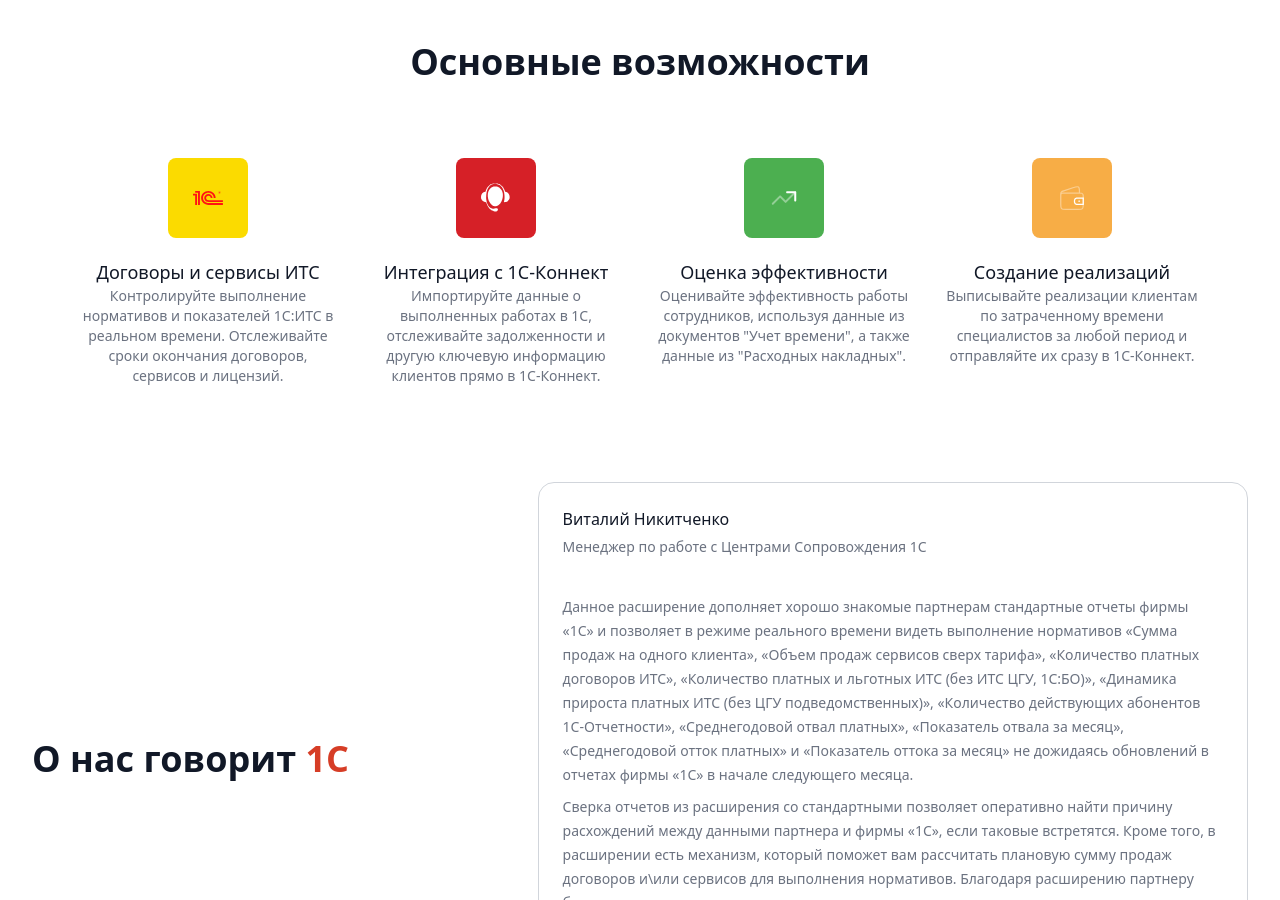
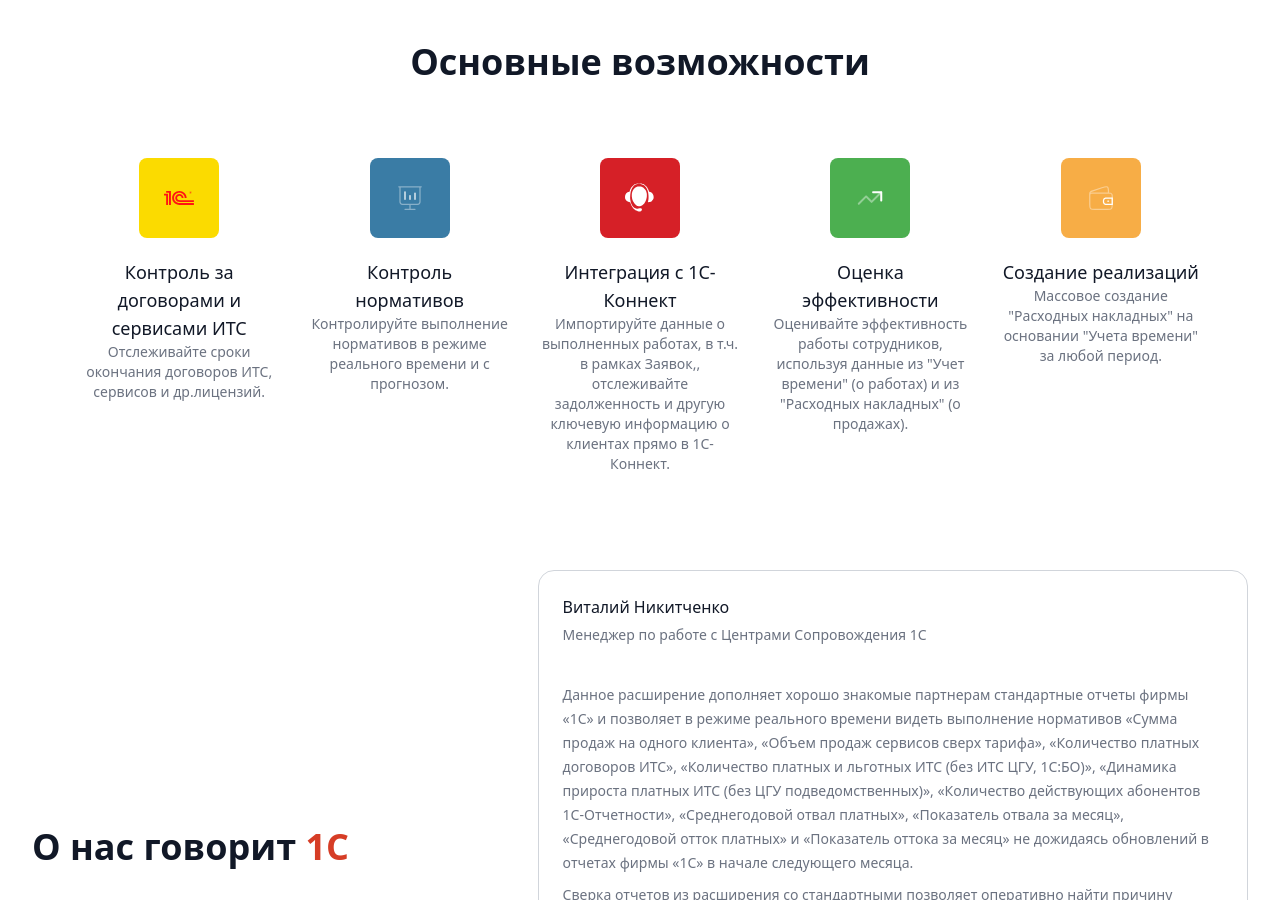
Before and after one commit to sorokinltd/franchisee-manag-doc.github.io, a Jekyll site: the page built from index.html, in a window 1280 px wide and 900 px high, scrolled down 468 px. Built offline with Jekyll 4.4.1, drawn with Linux system fonts in a browser that asks for light colours; nearby versions of some CDN libraries.

Commit message:
fix descriptions and add a new feature

```diff
--- a/_config.yml
+++ b/_config.yml
@@ -34,22 +34,27 @@
     color: blue
 
 features:
-  - title: Договоры и сервисы ИТС
-    description: Контролируйте выполнение нормативов и показателей 1С:ИТС в реальном времени. Отслеживайте сроки окончания договоров, сервисов и лицензий.
+  - title: Контроль за договорами и сервисами ИТС
+    description: Отслеживайте сроки окончания договоров ИТС, сервисов и др.лицензий.
     img: img/logo_1c.svg
     color: fbdb00
 
+  - title: Контроль нормативов
+    description: Контролируйте выполнение нормативов в режиме реального времени и с прогнозом.
+    img: img/logo_standards.svg
+    color: 3A7CA5
+
   - title: Интеграция с 1С-Коннект
-    description: Импортируйте данные о выполненных работах в 1С, отслеживайте задолженности и другую ключевую информацию клиентов прямо в 1С-Коннект.
+    description: Импортируйте данные о выполненных работах, в т.ч. в рамках Заявок,, отслеживайте задолженность и другую ключевую информацию о клиентах прямо в 1С-Коннект.
     img: img/logo_1с_connect.svg
     color: d62027
 
   - title: Оценка эффективности
-    description: Оценивайте эффективность работы сотрудников, используя данные из документов "Учет времени", а также данные из "Расходных накладных".
+    description:  Оценивайте эффективность работы сотрудников, используя данные из "Учет времени" (о работах) и из "Расходных накладных" (о продажах).
     img: img/effectivity.svg
     color: 4CAF50
 
   - title: Создание реализаций
-    description: Выписывайте реализации клиентам по затраченному времени специалистов за любой период и отправляйте их сразу в 1С-Коннект.
+    description: Массовое создание "Расходных накладных" на основании "Учета времени" за любой период.
     img: img/money.svg
     color: f7ad46
```
Also changed, not shown: img/logo_standards.svg (added).
